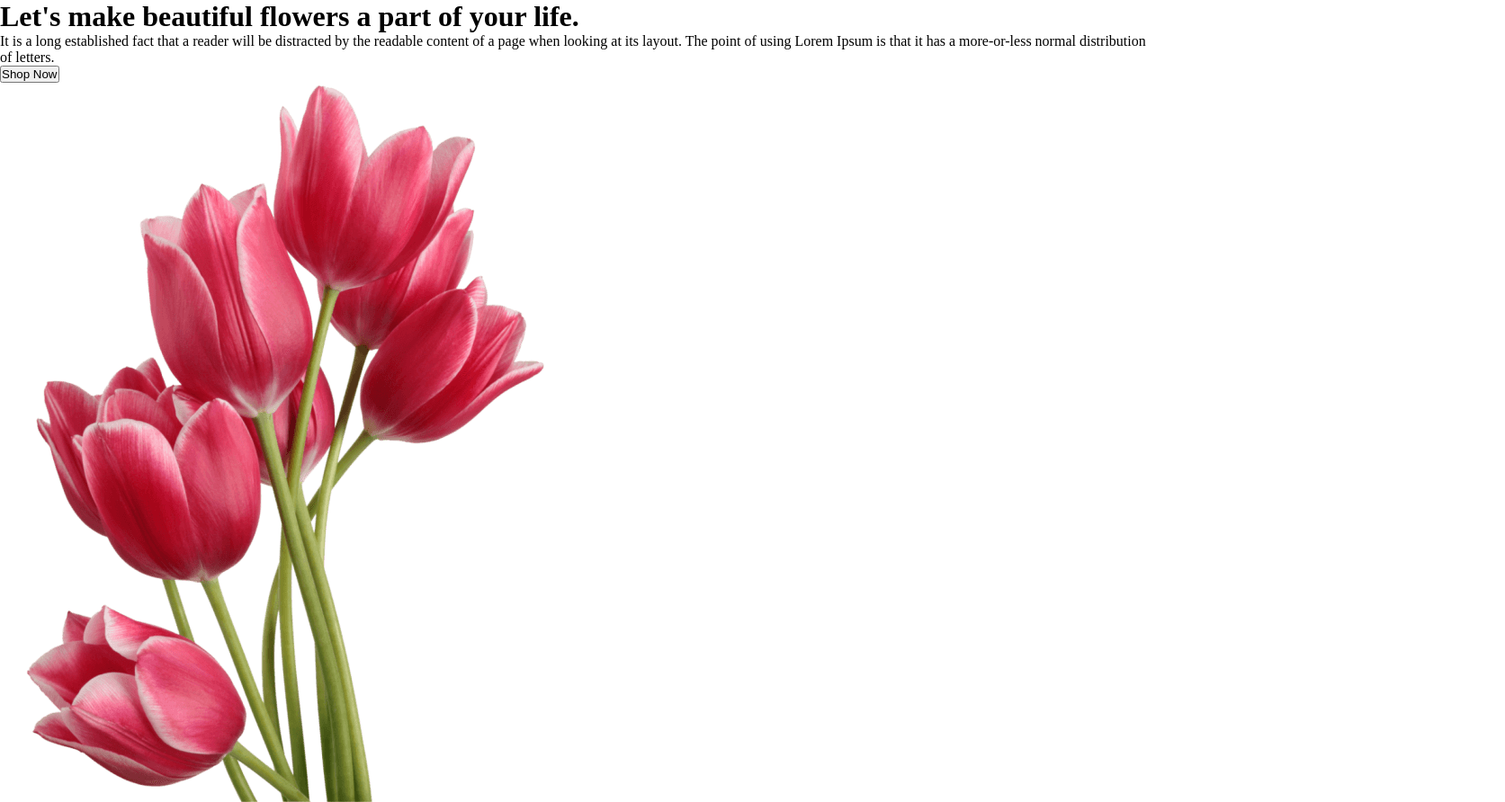
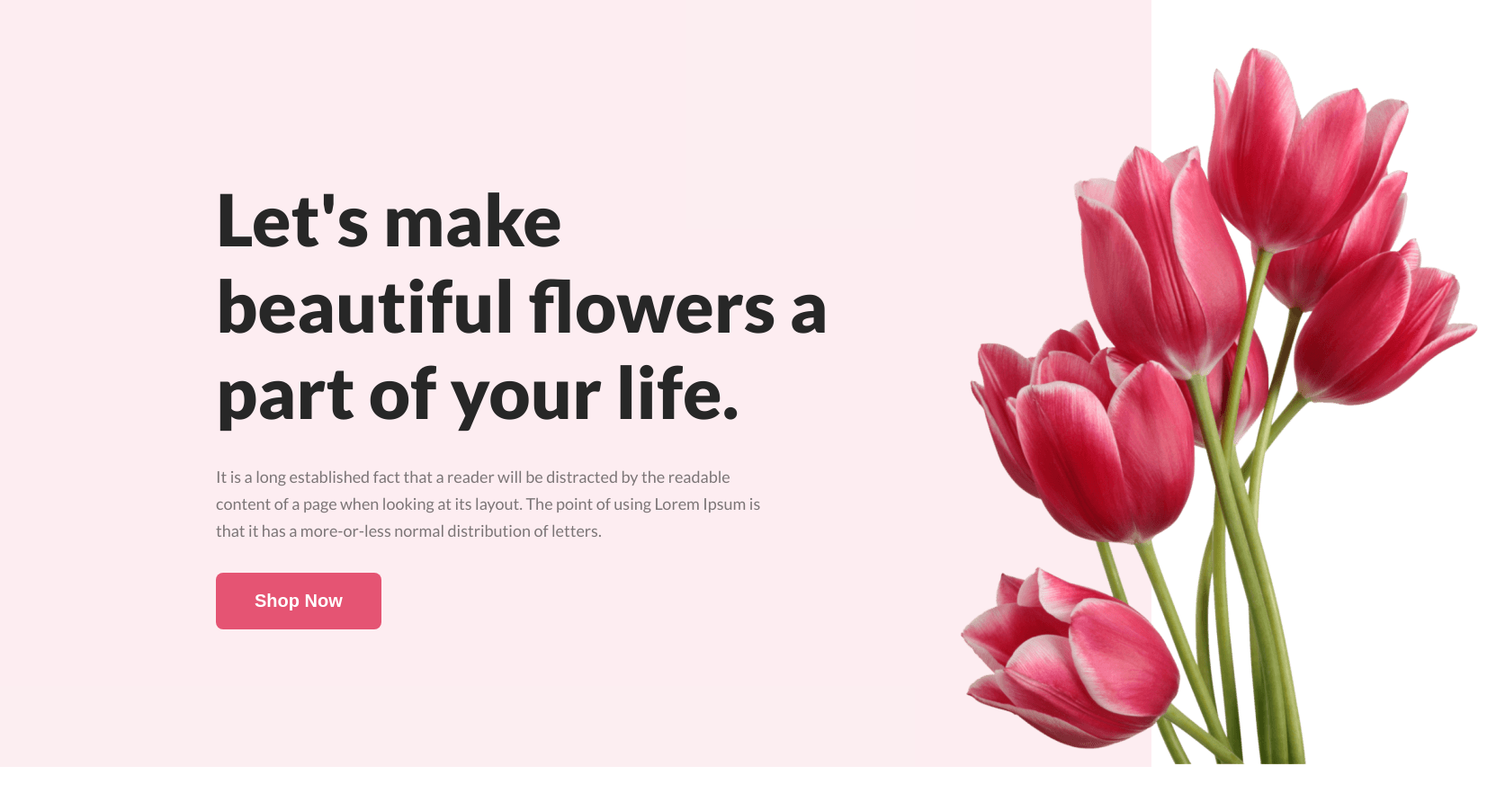
Before and after one commit to maruf14500/assignment-1, a plain HTML site: page index.html in a window 1280 px wide. Shown: the whole page at 90% size, 1673 px wide, since content can reach past the window. After the commit the page ends 853 px from the top, so only its background shows below. Drawn offline with Linux system fonts and the light colour scheme.

Commit message:
finished header

```diff
--- a/index.html
+++ b/index.html
@@ -4,22 +4,31 @@
     <meta charset="UTF-8">
     <meta name="viewport" content="width=device-width, initial-scale=1.0">
     <title>Online Flower Shop</title>
+    <link rel="preconnect" href="https://fonts.googleapis.com">
+<link rel="preconnect" href="https://fonts.gstatic.com" crossorigin>
+<link href="https://fonts.googleapis.com/css2?family=Lato:ital,wght@0,100;0,300;0,400;0,700;0,900;1,100;1,300;1,400;1,700;1,900&display=swap" rel="stylesheet">
+
     <link rel="stylesheet" href="styles/style.css">
+
 </head>
 <body>
     <header>
-        <div class="left">
-            <h1>Let's make beautiful flowers a part of your life.</h1>
-            <p>It is a long established fact that a reader will be distracted by the readable content of a page when looking at its layout. The point of using Lorem Ipsum is that it has a more-or-less normal distribution of letters.</p>
-            <button>Shop Now</button>
-        </div>
-        <div class="right">
-            <img class="header-img" src="Flower Asset/pngwing 10.png" alt="">
+        <div class="header">
+            <div class="header-left">
+                <h1 class="h1-1">Let's make <br> beautiful flowers a <br> part of your life.</h1>
+                <p class="p1-1">It is a long established fact that a reader will be distracted by the readable content of a page when looking at its layout. The point of using Lorem Ipsum is that it has a more-or-less normal distribution of letters.</p>
+                <button class="btn-header">Shop Now</button>
+            </div>
+            <div class="header-right">
+                <img class="header-img" src="Flower Asset/pngwing 10.png" alt="">
+            </div>
         </div>
     </header>
+
     <main>
 
     </main>
+
     <footer>
 
     </footer>
--- a/styles/style.css
+++ b/styles/style.css
@@ -1,4 +1,53 @@
-*{
+/* common shared style */
+body {
+    font-family: 'Lato', sans-serif;
+}
+
+* {
     margin: 0px;
-    padding: 0px;
+    /* padding: 0px; */
 }
+
+
+.header {
+    display: flex;
+    background: rgba(229, 84, 115, 0.10);
+
+}
+
+.header-left {
+    padding: 195px 90px 145px 240px;
+}
+
+.header-right {
+    padding-top: 50px;
+}
+
+.h1-1 {
+    width: 708px;
+    color: #272727;
+    font-size: 80px;
+    font-weight: 800;
+}
+
+.p1-1 {
+    padding-top: 32px;
+    padding-bottom: 32px;
+    width: 634px;
+    color: rgba(39, 39, 39, 0.60);
+    font-size: 18px;
+    font-weight: 400;
+    line-height: 30px;
+}
+
+.btn-header {
+    padding: 20px 43px;
+    gap: 10px;
+    border-radius: 8px;
+    background: #E55473;
+    border: none;
+    color: #FFF;
+    font-size: 20px;
+    font-weight: 700;
+
+}
```
